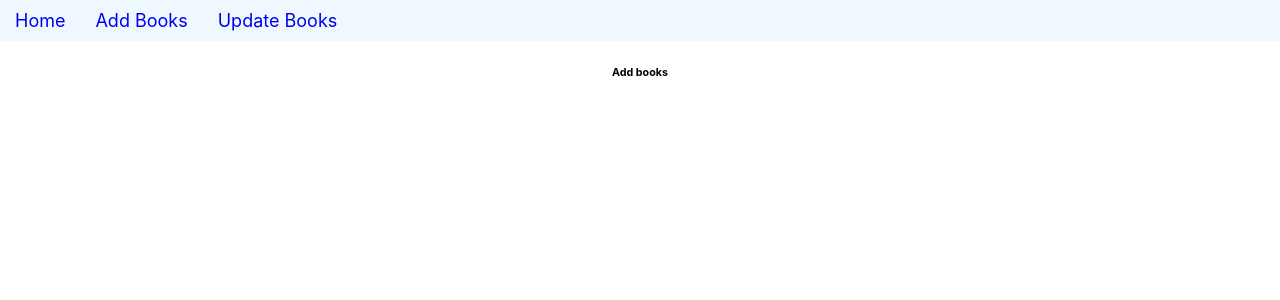
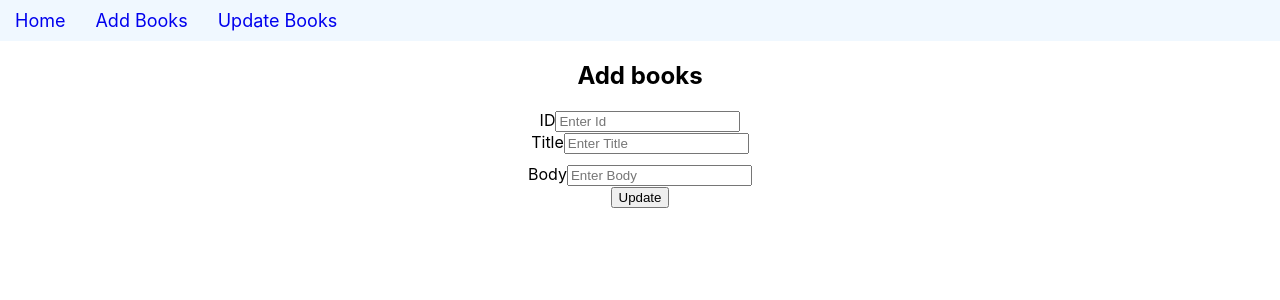
Before and after one commit to mesu-ai/redux-crud-app, a React (Create React App) app: page /addbooks in a window 1280 px wide. Shown: the top 300 px of the page. Built offline with nearby package versions, Linux system fonts and the light colour scheme.

Commit message:
add user

```diff
--- a/src/pages/addbooks/AddBooks.js
+++ b/src/pages/addbooks/AddBooks.js
@@ -1,9 +1,61 @@
-import React from 'react';
+import React, { useState } from 'react';
+import './AddBooks.scss';
 
 const AddBooks = () => {
+    const [addbooks,setAddbooks]=useState();
+
+    const handleOnBlur=(e)=>{
+        const field=e.target.name;
+        const value=e.target.value;
+
+        const newBooks={...addbooks};
+        newBooks[field]=value;
+        setAddbooks(newBooks);
+
+    }
+
+    const handleSubmit=(e)=>{
+        console.log(addbooks);
+
+        e.preventDefault();
+
+    }
+
     return (
         <div>
-            <h6>Add books</h6>
+            <h2>Add books</h2>
+
+            <form className='formContainer' onSubmit={handleSubmit}>
+                <div>
+                    <label className='inputLabel'>ID</label>
+                    <input className='inputField' placeholder='Enter Id'
+                    name='id'
+                    onBlur={handleOnBlur}
+
+                    ></input>
+
+                </div>
+                <div>
+                    <label className='inputLabel'>Title</label>
+                    <input className='inputField' placeholder='Enter Title'
+                    name='title'
+                    onBlur={handleOnBlur}
+
+                    ></input>
+
+                </div>
+                <div style={{marginTop:'10px'}}>
+                    <label className='inputLabel'>Body</label>
+                    <input className='inputField' placeholder='Enter Body'
+                    name='body'
+                    onBlur={handleOnBlur}
+
+                    ></input>
+                </div>
+
+                <button className='submitBtn' type='submit'>Update</button>
+
+            </form>
 
         </div>
     );
--- /dev/null
+++ b/src/pages/addbooks/AddBooks.scss
@@ -0,0 +1,33 @@
+@import '../../designs/mixin';
+
+#updateBooks{
+    @include center;
+    flex-direction: column;
+
+}
+
+#updateBooks .formContainer{
+
+    width: 50%;
+    border-radius: 12px;
+    border: 1px solid black;
+    padding: 20px 25px;
+
+}
+
+#updateBooks .inputLabel{
+    @include label;
+
+}
+#updateBooks .inputField{
+    @include input;
+
+
+}
+
+#updateBooks .submitBtn{
+    @include customBtn;
+    margin-top: 10px;
+    background-color: green;
+    color: white;
+}
--- a/src/pages/home/Home.js
+++ b/src/pages/home/Home.js
@@ -18,7 +18,8 @@ const Home = () => {
         dispatch(fetchBooks());
     }, [dispatch]);
 
-    const handleAddUser=()=>{
+    const handleAddBook=()=>{
+        navigate('/addbooks');
 
     }
 
@@ -39,8 +40,8 @@ const Home = () => {
     return (
         <div>
             <div>
-                <h1>User Table</h1>
-                <button onClick={handleAddUser} className='addUserBtn'>Add User</button>
+                <h1>Book Table</h1>
+                <button onClick={handleAddBook} className='addBtn'>Add Book</button>
             </div>
 
             {isLoading &&
--- a/src/pages/home/Home.scss
+++ b/src/pages/home/Home.scss
@@ -10,7 +10,7 @@
 
 
 
-.addUserBtn{
+.addBtn{
     @include customBtn;
     background-color: rgb(13, 13, 165);
     color: white;
```
